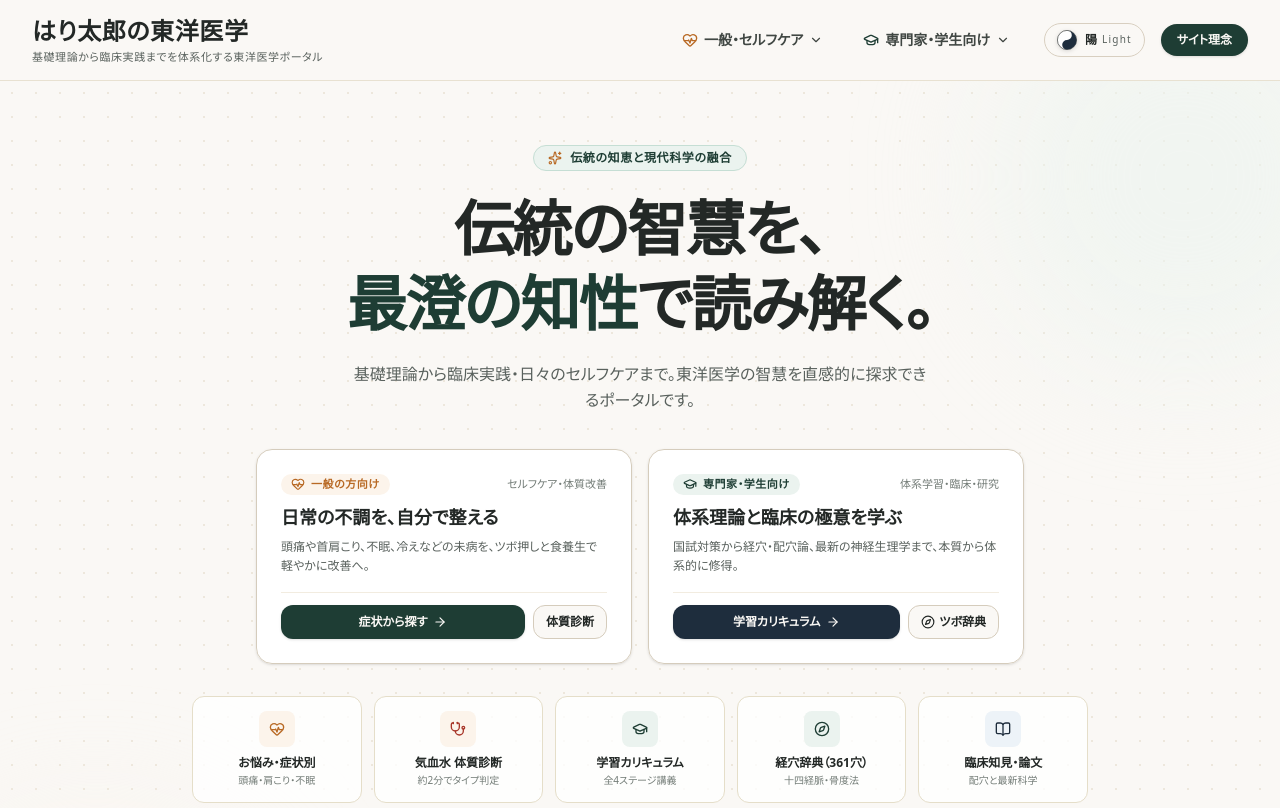
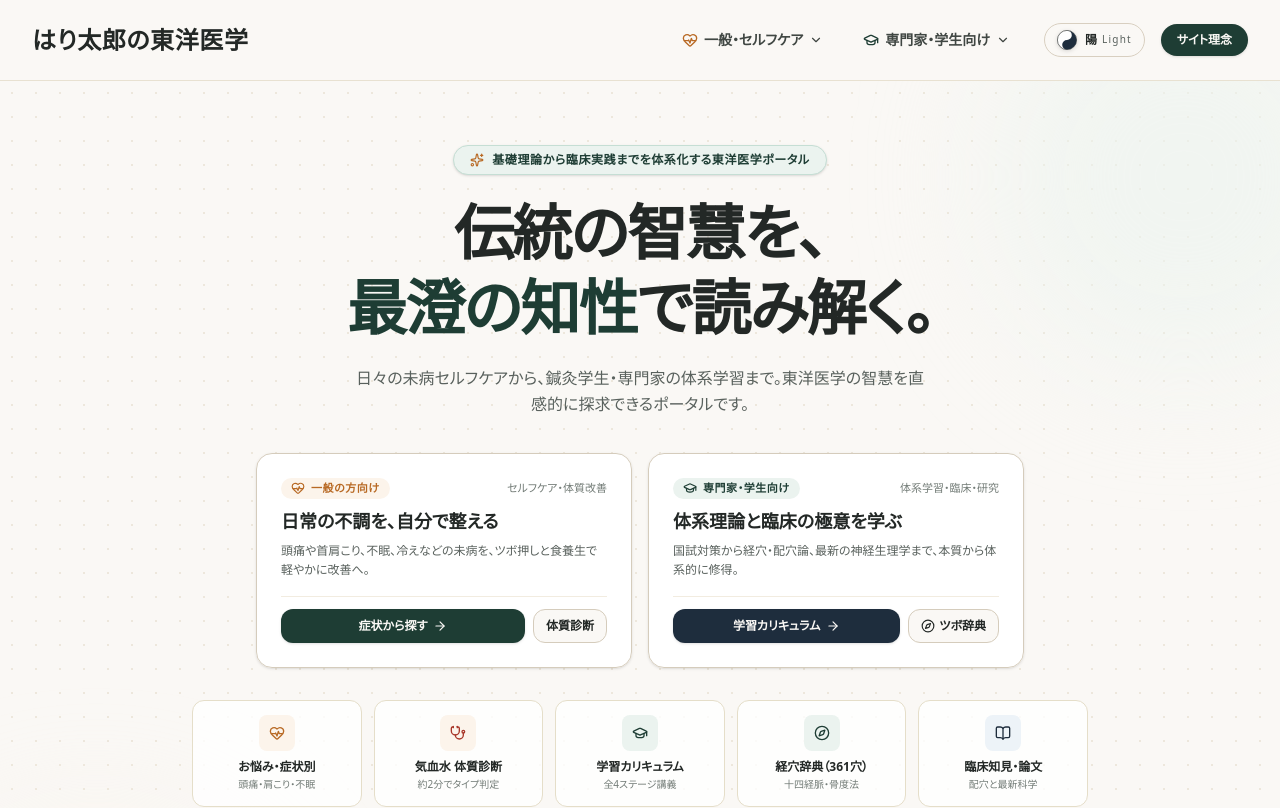
Before and after one commit to nikotarodesu/haritaro-oriental-medicine, a Next.js app: page / in a window 1280 px wide. Shown: the top 808 px of the page. Built offline with nearby package versions, Linux system fonts and the light colour scheme.

Commit message:
style: ヘッダーからサブタイトルを削除し、トップページ最上部のバッジへ配置

```diff
--- a/src/app/page.tsx
+++ b/src/app/page.tsx
@@ -29,9 +29,9 @@ export default function HomePage() {
 
         <div className="max-w-7xl mx-auto px-4 sm:px-6 lg:px-8 relative">
           <div className="text-center max-w-3xl mx-auto space-y-5">
-            <div className="inline-flex items-center gap-2 px-3.5 py-1 rounded-full bg-[#EBF3EF] dark:bg-[#182823] border border-[#C5DED4] dark:border-[#2A5243] text-[#1E3D34] dark:text-[#65D4B2] text-xs font-semibold tracking-wider">
+            <div className="inline-flex items-center gap-2 px-4 py-1.5 rounded-full bg-[#EBF3EF] dark:bg-[#182823] border border-[#C5DED4] dark:border-[#2A5243] text-[#1E3D34] dark:text-[#65D4B2] text-xs font-semibold tracking-wider shadow-sm">
               <Sparkles className="w-3.5 h-3.5 text-[#B86924] dark:text-[#E6C387]" />
-              <span>伝統の知恵と現代科学の融合</span>
+              <span>基礎理論から臨床実践までを体系化する東洋医学ポータル</span>
             </div>
 
             <h1 className="text-3xl sm:text-5xl lg:text-6xl font-serif font-bold text-[#232826] dark:text-[#FAF8F5] tracking-tight leading-[1.25]">
@@ -44,7 +44,7 @@ export default function HomePage() {
             </h1>
 
             <p className="text-sm sm:text-base text-[#59615D] dark:text-[#A0B0BC] leading-relaxed max-w-xl mx-auto">
-              基礎理論から臨床実践・日々のセルフケアまで。東洋医学の智慧を直感的に探求できるポータルです。
+              日々の未病セルフケアから、鍼灸学生・専門家の体系学習まで。東洋医学の智慧を直感的に探求できるポータルです。
             </p>
 
             {/* 二大エントランス（一般向け / 専門家・学生向け） */}
--- a/src/components/Header.tsx
+++ b/src/components/Header.tsx
@@ -49,13 +49,10 @@ export default function Header() {
       <div className="max-w-7xl mx-auto px-4 sm:px-6 lg:px-8">
         <div className="flex items-center justify-between h-20">
           {/* ロゴエリア */}
-          <Link href="/" className="flex flex-col justify-center group min-w-0 pr-2">
-            <div className="font-serif text-lg sm:text-2xl font-bold tracking-wide text-[#232826] dark:text-[#FAF8F5] group-hover:text-[#1E3D34] dark:group-hover:text-[#3CD0A0] transition-colors truncate">
+          <Link href="/" className="flex items-center group min-w-0 pr-2">
+            <span className="font-serif text-xl sm:text-2xl font-bold tracking-wide text-[#232826] dark:text-[#FAF8F5] group-hover:text-[#1E3D34] dark:group-hover:text-[#3CD0A0] transition-colors truncate">
               はり太郎の東洋医学
-            </div>
-            <p className="text-[10px] sm:text-[11px] text-[#59615D] dark:text-[#96A6B2] tracking-wider mt-0.5 truncate max-w-[220px] sm:max-w-none">
-              基礎理論から臨床実践までを体系化する東洋医学ポータル
-            </p>
+            </span>
           </Link>
 
           {/* デスクトップ ナビゲーション（2大集約メニュー） */}
```
